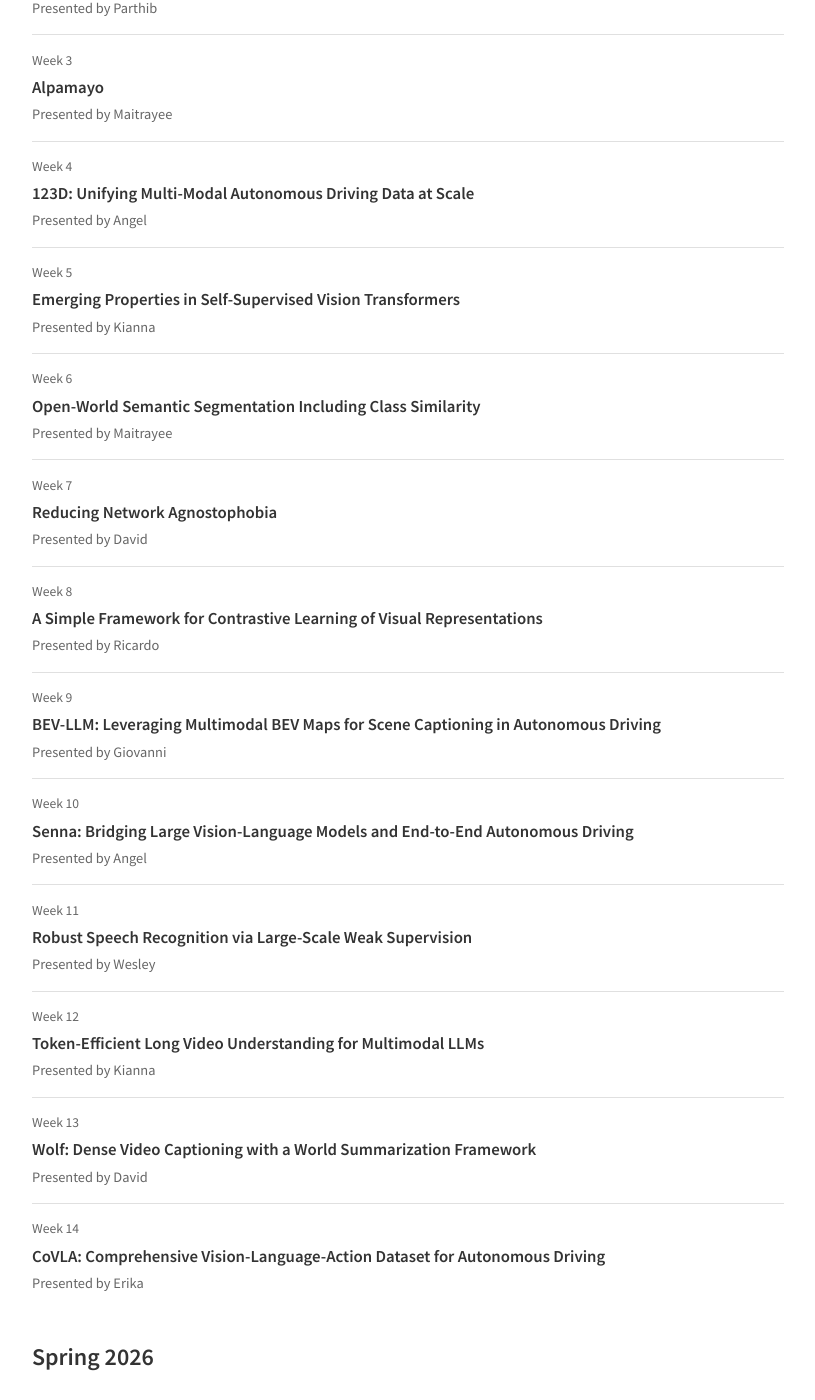
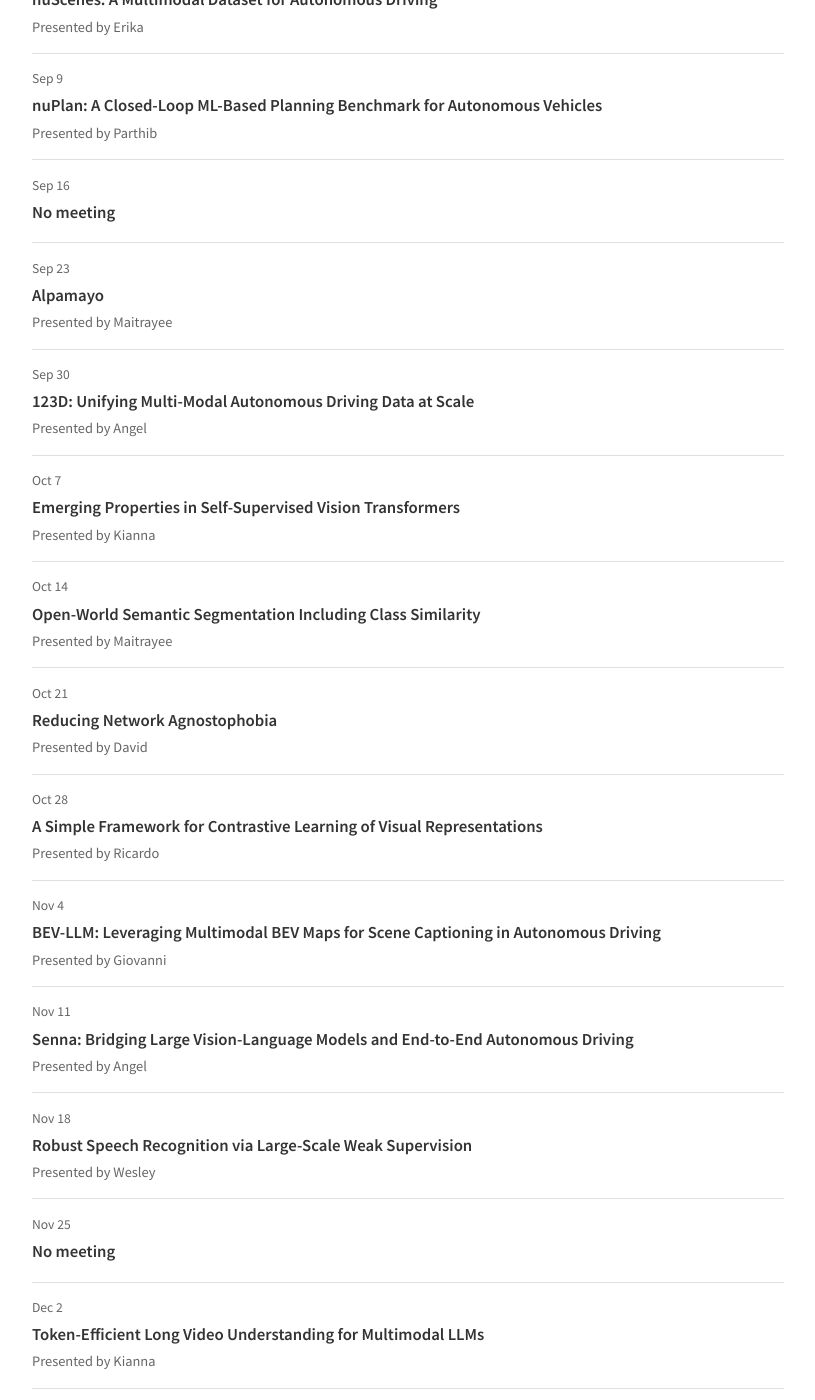
Before and after one commit to rossgreer/rossgreer.github.io, a Jekyll site: the page built from cse195.md, in a window 1280 px wide and 1400 px high, scrolled down 521 px. Shown: the whole window, without its empty margins (232-1047 px from the left). Built offline with Jekyll 4.4.1, drawn with Linux system fonts in a browser that asks for light colours; some web fonts are replaced; some of the changed text lies outside the part shown.

Commit message:
Schedule Fall 2026 seminar by date; add intro meeting
Replace week labels with Wednesday dates (Aug 26 - Dec 9, 11:30 AM -
12:30 PM), add an introductions session on Aug 26, mark no-meeting
dates 9/16 and 11/25, and drop CoVLA to fit 13 paper slots.

Co-Authored-By: Claude Opus 4.7 <noreply@anthropic.com>

```diff
--- a/cse195.md
+++ b/cse195.md
@@ -11,76 +11,85 @@ permalink: /teaching/cse195/
 
 ## Fall 2026
 
+*Wednesdays, 11:30 AM &ndash; 12:30 PM*
+
 <ul class="paper-list">
   <li class="paper-item">
-    <div class="paper-meta">Week 1</div>
+    <div class="paper-meta">Aug 26</div>
+    <div class="paper-title">Introductions</div>
+  </li>
+  <li class="paper-item">
+    <div class="paper-meta">Sep 2</div>
     <div class="paper-title">nuScenes: A Multimodal Dataset for Autonomous Driving</div>
     <div class="paper-presenter">Presented by Erika</div>
   </li>
   <li class="paper-item">
-    <div class="paper-meta">Week 2</div>
+    <div class="paper-meta">Sep 9</div>
     <div class="paper-title">nuPlan: A Closed-Loop ML-Based Planning Benchmark for Autonomous Vehicles</div>
     <div class="paper-presenter">Presented by Parthib</div>
   </li>
   <li class="paper-item">
-    <div class="paper-meta">Week 3</div>
+    <div class="paper-meta">Sep 16</div>
+    <div class="paper-title">No meeting</div>
+  </li>
+  <li class="paper-item">
+    <div class="paper-meta">Sep 23</div>
     <div class="paper-title">Alpamayo</div>
     <div class="paper-presenter">Presented by Maitrayee</div>
   </li>
   <li class="paper-item">
-    <div class="paper-meta">Week 4</div>
+    <div class="paper-meta">Sep 30</div>
     <div class="paper-title">123D: Unifying Multi-Modal Autonomous Driving Data at Scale</div>
     <div class="paper-presenter">Presented by Angel</div>
   </li>
   <li class="paper-item">
-    <div class="paper-meta">Week 5</div>
+    <div class="paper-meta">Oct 7</div>
     <div class="paper-title">Emerging Properties in Self-Supervised Vision Transformers</div>
     <div class="paper-presenter">Presented by Kianna</div>
   </li>
   <li class="paper-item">
-    <div class="paper-meta">Week 6</div>
+    <div class="paper-meta">Oct 14</div>
     <div class="paper-title">Open-World Semantic Segmentation Including Class Similarity</div>
     <div class="paper-presenter">Presented by Maitrayee</div>
   </li>
   <li class="paper-item">
-    <div class="paper-meta">Week 7</div>
+    <div class="paper-meta">Oct 21</div>
     <div class="paper-title">Reducing Network Agnostophobia</div>
     <div class="paper-presenter">Presented by David</div>
   </li>
   <li class="paper-item">
-    <div class="paper-meta">Week 8</div>
+    <div class="paper-meta">Oct 28</div>
     <div class="paper-title">A Simple Framework for Contrastive Learning of Visual Representations</div>
     <div class="paper-presenter">Presented by Ricardo</div>
   </li>
   <li class="paper-item">
-    <div class="paper-meta">Week 9</div>
+    <div class="paper-meta">Nov 4</div>
     <div class="paper-title">BEV-LLM: Leveraging Multimodal BEV Maps for Scene Captioning in Autonomous Driving</div>
     <div class="paper-presenter">Presented by Giovanni</div>
   </li>
   <li class="paper-item">
-    <div class="paper-meta">Week 10</div>
+    <div class="paper-meta">Nov 11</div>
     <div class="paper-title">Senna: Bridging Large Vision-Language Models and End-to-End Autonomous Driving</div>
     <div class="paper-presenter">Presented by Angel</div>
   </li>
   <li class="paper-item">
-    <div class="paper-meta">Week 11</div>
+    <div class="paper-meta">Nov 18</div>
     <div class="paper-title">Robust Speech Recognition via Large-Scale Weak Supervision</div>
     <div class="paper-presenter">Presented by Wesley</div>
   </li>
   <li class="paper-item">
-    <div class="paper-meta">Week 12</div>
+    <div class="paper-meta">Nov 25</div>
+    <div class="paper-title">No meeting</div>
+  </li>
+  <li class="paper-item">
+    <div class="paper-meta">Dec 2</div>
     <div class="paper-title">Token-Efficient Long Video Understanding for Multimodal LLMs</div>
     <div class="paper-presenter">Presented by Kianna</div>
   </li>
   <li class="paper-item">
-    <div class="paper-meta">Week 13</div>
+    <div class="paper-meta">Dec 9</div>
     <div class="paper-title">Wolf: Dense Video Captioning with a World Summarization Framework</div>
     <div class="paper-presenter">Presented by David</div>
-  </li>
-  <li class="paper-item">
-    <div class="paper-meta">Week 14</div>
-    <div class="paper-title">CoVLA: Comprehensive Vision-Language-Action Dataset for Autonomous Driving</div>
-    <div class="paper-presenter">Presented by Erika</div>
   </li>
 </ul>
 
```
